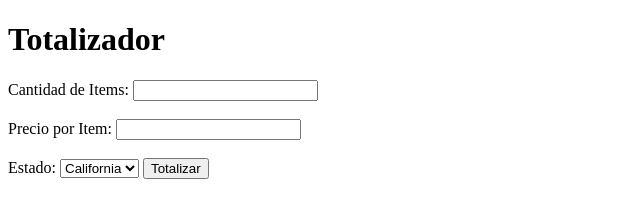
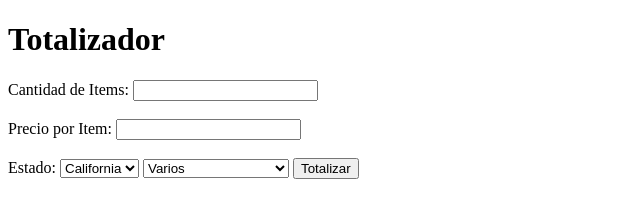
Before and after one commit to SantiSaaUCB/IngSoft-ProyectoTotalizador, a website built with Parcel: page index.html in a window 1280 px wide. Shown: the whole page, without its empty margins (0-640 px from the left). Built offline with nearby package versions, Linux system fonts and the light colour scheme.

Commit message:
feat: Seleccionar categoria y mostrar elección

```diff
--- a/index.html
+++ b/index.html
@@ -20,6 +20,16 @@
         <option value="TX" data-name="Texas">Texas</option>
         <option value="AL" data-name="Alabama">Alabama</option>
       </select>
+      <select id="estado">
+        <option value="Varios" data-name="Varios">Varios</option>
+        <option value="Vestimenta" data-name="Vestimenta">Vestimenta</option>
+        <option value="Electronicos" data-name="Electronicos">Electronicos</option>
+        <option value="Muebles" data-name="Muebles">Muebles</option>
+        <option value="Material de escritorio" data-name="Material de escritorio">Material de escritorio</option>
+        <option value="Bebidas alcoholicas" data-name="Bebidas alcoholicas">Bebidas alcoholicas</option>
+        <option value="Alimentos" data-name="Alimentos">Alimentos</option>
+      </select>
+
       <input type="submit" value="Totalizar" id="totalizar-button" />
     </form> <br> <br>
 
```
Also changed, not shown: src/totalizador.test.js (+1 -0 lines).
